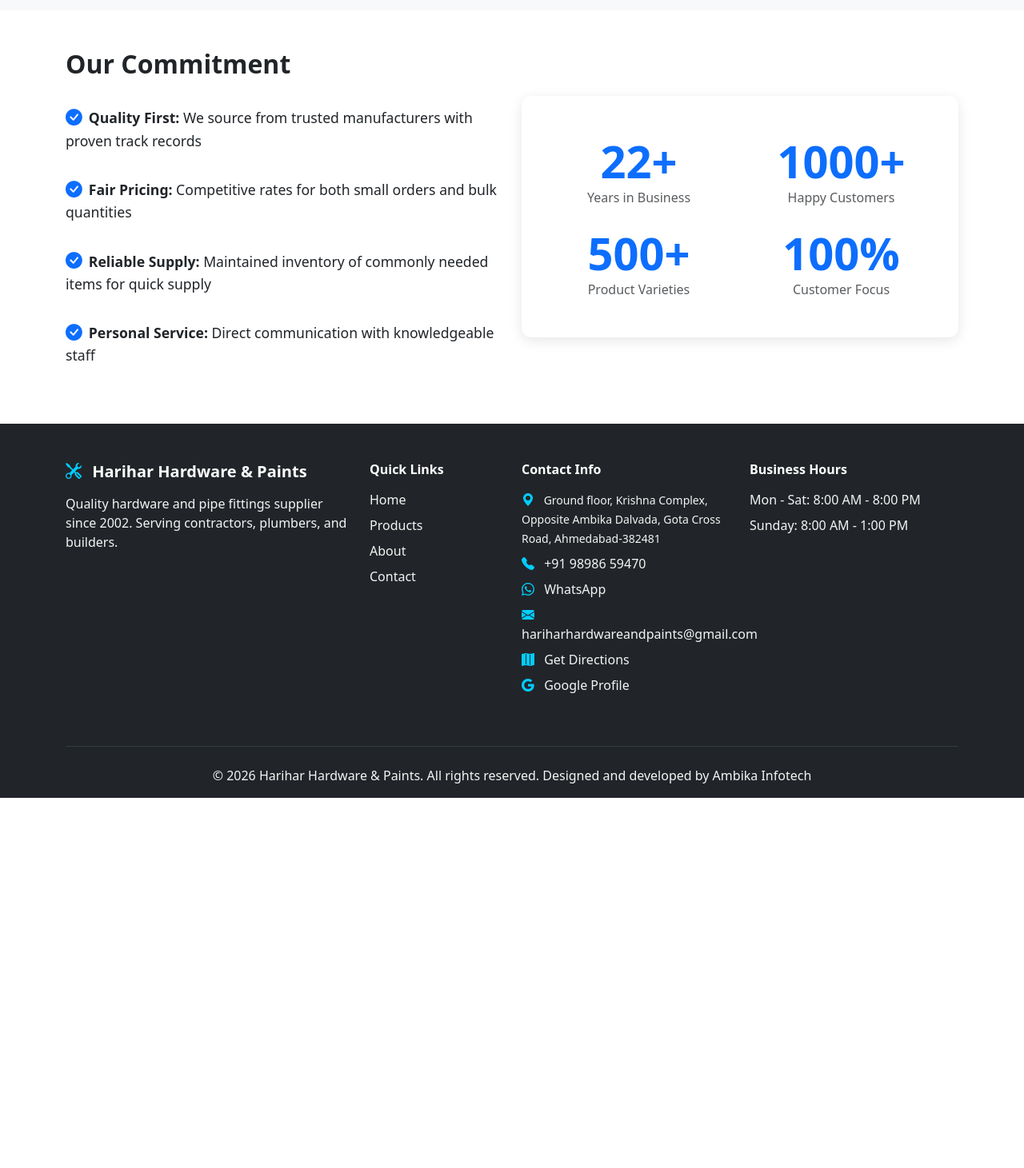
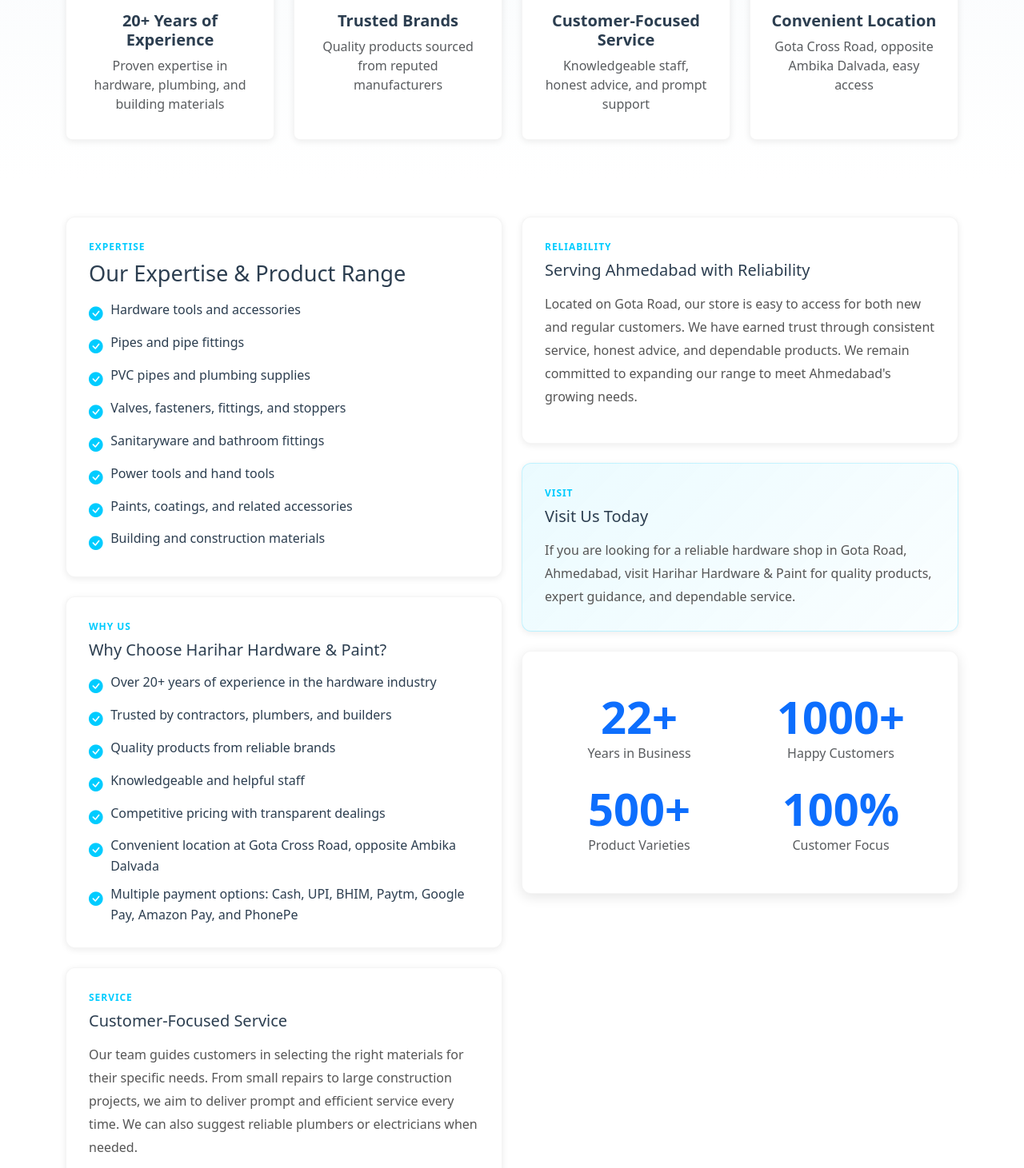
Before and after one commit to ambika-infotech-service/HariharHardware, an Angular app: page /about in a window 1280 px wide. Shown: the part 1169-2630 px from the top of the page at 80% size. Before the commit the page ends 2167 px from the top, so only its background shows below. Built offline with nearby package versions, Linux system fonts and the light colour scheme.

Commit message:
About us page content updated

```diff
--- a/src/app/pages/about/about.html
+++ b/src/app/pages/about/about.html
@@ -21,6 +21,9 @@
   <div class="container">
     <div class="row">
       <div class="col-lg-8 mx-auto">
+        <div class="story-card">
+          <p class="section-kicker">About Our Store</p>
+          <h2 class="section-title">Trusted Hardware Partner in Ahmedabad</h2>
           <div class="story-content">
           <p class="lead">
             {{ translate('about.story.p1') }}
@@ -31,6 +34,7 @@
           <p>
             {{ translate('about.story.p3') }}
           </p>
+          </div>
         </div>
       </div>
     </div>
@@ -66,29 +70,118 @@
 <!-- Values Section -->
 <section class="values-section py-5">
   <div class="container">
-    <div class="row align-items-center">
-      <div class="col-lg-6 mb-4 mb-lg-0">
-        <h2 class="fw-bold mb-4">Our Commitment</h2>
-        <div class="value-item mb-3">
-          <i class="bi bi-check-circle-fill text-primary me-2"></i>
-          <strong>Quality First:</strong> We source from trusted manufacturers with proven track
-          records
+    <div class="row">
+      <div class="col-lg-6 mb-4">
+        <div class="content-stack">
+          <div class="content-card">
+            <p class="section-kicker">Expertise</p>
+            <h2 class="section-title">Our Expertise & Product Range</h2>
+            <ul class="icon-list">
+              <li>
+                <i class="bi bi-check-circle-fill"></i>
+                Hardware tools and accessories
+              </li>
+              <li>
+                <i class="bi bi-check-circle-fill"></i>
+                Pipes and pipe fittings
+              </li>
+              <li>
+                <i class="bi bi-check-circle-fill"></i>
+                PVC pipes and plumbing supplies
+              </li>
+              <li>
+                <i class="bi bi-check-circle-fill"></i>
+                Valves, fasteners, fittings, and stoppers
+              </li>
+              <li>
+                <i class="bi bi-check-circle-fill"></i>
+                Sanitaryware and bathroom fittings
+              </li>
+              <li>
+                <i class="bi bi-check-circle-fill"></i>
+                Power tools and hand tools
+              </li>
+              <li>
+                <i class="bi bi-check-circle-fill"></i>
+                Paints, coatings, and related accessories
+              </li>
+              <li>
+                <i class="bi bi-check-circle-fill"></i>
+                Building and construction materials
+              </li>
+            </ul>
           </div>
-        <div class="value-item mb-3">
-          <i class="bi bi-check-circle-fill text-primary me-2"></i>
-          <strong>Fair Pricing:</strong> Competitive rates for both small orders and bulk quantities
+
+          <div class="content-card">
+            <p class="section-kicker">Why Us</p>
+            <h3 class="section-title-sm">Why Choose Harihar Hardware & Paint?</h3>
+            <ul class="icon-list">
+              <li>
+                <i class="bi bi-check-circle-fill"></i>
+                Over 20+ years of experience in the hardware industry
+              </li>
+              <li>
+                <i class="bi bi-check-circle-fill"></i>
+                Trusted by contractors, plumbers, and builders
+              </li>
+              <li>
+                <i class="bi bi-check-circle-fill"></i>
+                Quality products from reliable brands
+              </li>
+              <li>
+                <i class="bi bi-check-circle-fill"></i>
+                Knowledgeable and helpful staff
+              </li>
+              <li>
+                <i class="bi bi-check-circle-fill"></i>
+                Competitive pricing with transparent dealings
+              </li>
+              <li>
+                <i class="bi bi-check-circle-fill"></i>
+                Convenient location at Gota Cross Road, opposite Ambika Dalvada
+              </li>
+              <li>
+                <i class="bi bi-check-circle-fill"></i>
+                Multiple payment options: Cash, UPI, BHIM, Paytm, Google Pay, Amazon Pay, and PhonePe
+              </li>
+            </ul>
           </div>
-        <div class="value-item mb-3">
-          <i class="bi bi-check-circle-fill text-primary me-2"></i>
-          <strong>Reliable Supply:</strong> Maintained inventory of commonly needed items for quick
-          supply
-        </div>
-        <div class="value-item mb-3">
-          <i class="bi bi-check-circle-fill text-primary me-2"></i>
-          <strong>Personal Service:</strong> Direct communication with knowledgeable staff
+
+          <div class="content-card">
+            <p class="section-kicker">Service</p>
+            <h3 class="section-title-sm">Customer-Focused Service</h3>
+            <p class="muted-text">
+              Our team guides customers in selecting the right materials for their specific needs.
+              From small repairs to large construction projects, we aim to deliver prompt and
+              efficient service every time. We can also suggest reliable plumbers or electricians
+              when needed.
+            </p>
           </div>
         </div>
-      <div class="col-lg-6">
+      </div>
+
+      <div class="col-lg-6 mb-4">
+        <div class="content-stack">
+          <div class="content-card">
+            <p class="section-kicker">Reliability</p>
+            <h3 class="section-title-sm">Serving Ahmedabad with Reliability</h3>
+            <p class="muted-text">
+              Located on Gota Road, our store is easy to access for both new and regular customers.
+              We have earned trust through consistent service, honest advice, and dependable
+              products. We remain committed to expanding our range to meet Ahmedabad's growing
+              needs.
+            </p>
+          </div>
+
+          <div class="content-card highlight-card">
+            <p class="section-kicker">Visit</p>
+            <h3 class="section-title-sm">Visit Us Today</h3>
+            <p class="muted-text mb-0">
+              If you are looking for a reliable hardware shop in Gota Road, Ahmedabad, visit Harihar
+              Hardware & Paint for quality products, expert guidance, and dependable service.
+            </p>
+          </div>
+
           <div class="stats-card">
             <div class="row text-center">
               <div class="col-6 mb-4">
@@ -120,4 +213,5 @@
         </div>
       </div>
     </div>
+  </div>
 </section>
--- a/src/app/pages/about/about.scss
+++ b/src/app/pages/about/about.scss
@@ -198,6 +198,16 @@
 }
 
 .story-section {
+  background: var(--color-gray-100);
+
+  .story-card {
+    background: var(--color-white);
+    border-radius: var(--radius-lg);
+    padding: 2.5rem 2.5rem;
+    box-shadow: var(--shadow-sm);
+    border: 1px solid rgba(0, 0, 0, 0.04);
+  }
+
   .story-content {
     font-size: 1.1rem;
     line-height: 1.8;
@@ -211,17 +221,21 @@
 }
 
 .features-section {
+  background: linear-gradient(180deg, #f7fafc 0%, #ffffff 100%);
+
   .feature-card {
     background: var(--color-white);
     padding: var(--space-xl) var(--space-lg);
     border-radius: var(--radius-md);
     box-shadow: var(--shadow-sm);
     height: 100%;
-    transition: all var(--transition-base);
+    transition: transform var(--transition-base), box-shadow var(--transition-base), border-color var(--transition-base);
+    border: 1px solid rgba(0, 0, 0, 0.04);
 
     &:hover {
-      transform: translateY(-5px);
+      transform: translateY(-6px);
       box-shadow: var(--shadow-md);
+      border-color: rgba(0, 204, 255, 0.2);
     }
 
     .feature-icon {
@@ -247,6 +261,76 @@
 }
 
 .values-section {
+  background: var(--color-white);
+
+  .content-stack {
+    display: grid;
+    grid-template-columns: 1fr;
+    gap: 1.5rem;
+  }
+
+  .content-card {
+    background: var(--color-white);
+    border-radius: var(--radius-lg);
+    padding: 1.75rem 1.75rem;
+    box-shadow: var(--shadow-sm);
+    border: 1px solid rgba(0, 0, 0, 0.04);
+    width: 100%;
+  }
+
+  .highlight-card {
+    background: linear-gradient(135deg, rgba(0, 204, 255, 0.08), rgba(0, 204, 255, 0.02));
+    border-color: rgba(0, 204, 255, 0.2);
+  }
+
+  .section-kicker {
+    text-transform: uppercase;
+    letter-spacing: 0.08em;
+    font-size: 0.75rem;
+    color: var(--color-primary);
+    font-weight: var(--font-weight-semibold);
+    margin-bottom: 0.5rem;
+  }
+
+  .section-title {
+    font-size: 1.7rem;
+    margin-bottom: 1rem;
+    color: var(--color-secondary);
+  }
+
+  .section-title-sm {
+    font-size: 1.25rem;
+    margin-bottom: 1rem;
+    color: var(--color-secondary);
+  }
+
+  .muted-text {
+    color: var(--color-text-secondary);
+    line-height: 1.8;
+  }
+
+  .icon-list {
+    list-style: none;
+    padding: 0;
+    margin: 0;
+    display: grid;
+    gap: 0.6rem;
+
+    li {
+      display: flex;
+      align-items: flex-start;
+      gap: 0.6rem;
+      color: var(--color-secondary);
+      line-height: 1.6;
+    }
+
+    i {
+      color: var(--color-primary);
+      font-size: 1.1rem;
+      margin-top: 0.2rem;
+    }
+  }
+
   .value-item {
     font-size: 1.1rem;
     padding: 0.5rem 0;
@@ -261,10 +345,18 @@
     padding: 3rem 2rem;
     border-radius: 12px;
     box-shadow: 0 4px 16px rgba(0, 0, 0, 0.1);
+    border: 1px solid rgba(0, 0, 0, 0.04);
+    width: 100%;
   }
 }
 
 @media (max-width: 768px) {
+  .story-section {
+    .story-card {
+      padding: 2rem 1.5rem;
+    }
+  }
+
   .values-section {
     .stats-card {
       padding: 2rem 1rem;
@@ -275,3 +367,18 @@
     }
   }
 }
+
+.section-kicker {
+  text-transform: uppercase;
+  letter-spacing: 0.08em;
+  font-size: 0.75rem;
+  color: var(--color-primary);
+  font-weight: var(--font-weight-semibold);
+  margin-bottom: 0.5rem;
+}
+
+.section-title {
+  font-size: 1.8rem;
+  margin-bottom: 1rem;
+  color: var(--color-secondary);
+}
--- a/src/app/services/language.service.ts
+++ b/src/app/services/language.service.ts
@@ -206,30 +206,30 @@
         }
       },
       about: {
-        title: 'About Harihar Hardware',
-        established: 'Established in 2002',
+        title: 'Harihar Hardware & Paints, Gota',
+        established: 'Serving Ahmedabad Since 2002',
         story: {
-          p1: 'Harihar Hardware has been a trusted name in the hardware and pipe fittings industry for over two decades. What started as a small local supplier has grown into a reliable source for contractors, plumbers, and builders across the region.',
-          p2: 'We specialize in providing quality pipes, fittings, valves, and plumbing supplies. Our focus has always been on maintaining good stock levels of commonly needed items, sourcing from reputable manufacturers, and offering reliable service.',
-          p3: 'Whether you need standard fittings for a residential project or specialized industrial components, we work to fulfill your requirements efficiently.'
+          p1: 'Harihar Hardware & Paint is a well-established and trusted hardware store located at Gota Road, Ahmedabad, serving customers since 2002.',
+          p2: 'With over two decades of industry experience, we have built a strong reputation as a reliable supplier of hardware items, pipes, fittings, plumbing materials, and paint products for residential, commercial, and industrial needs.',
+          p3: 'What began as a small local hardware shop has grown into a one-stop destination for contractors, plumbers, builders, electricians, and homeowners across Ahmedabad. Our success is driven by quality products, fair pricing, and dependable service.'
         },
         why: {
-          title: 'Why Choose Us',
+          title: 'Why Choose Harihar Hardware & Paint',
           experience: {
-            title: '22+ Years Experience',
-            desc: 'Deep knowledge of products and industry requirements'
+            title: '20+ Years of Experience',
+            desc: 'Proven expertise in hardware, plumbing, and building materials'
           },
           quality: {
-            title: 'Quality Products',
-            desc: 'We source from established, trusted manufacturers'
+            title: 'Trusted Brands',
+            desc: 'Quality products sourced from reputed manufacturers'
           },
           service: {
-            title: 'Personal Service',
-            desc: 'Direct communication, quick responses, practical solutions'
+            title: 'Customer-Focused Service',
+            desc: 'Knowledgeable staff, honest advice, and prompt support'
           },
           stock: {
-            title: 'Ready Inventory',
-            desc: 'Good stock of common items for immediate supply'
+            title: 'Convenient Location',
+            desc: 'Gota Cross Road, opposite Ambika Dalvada, easy access'
           }
         }
       },
```
Lines whose indentation alone changed are shown as unchanged.
